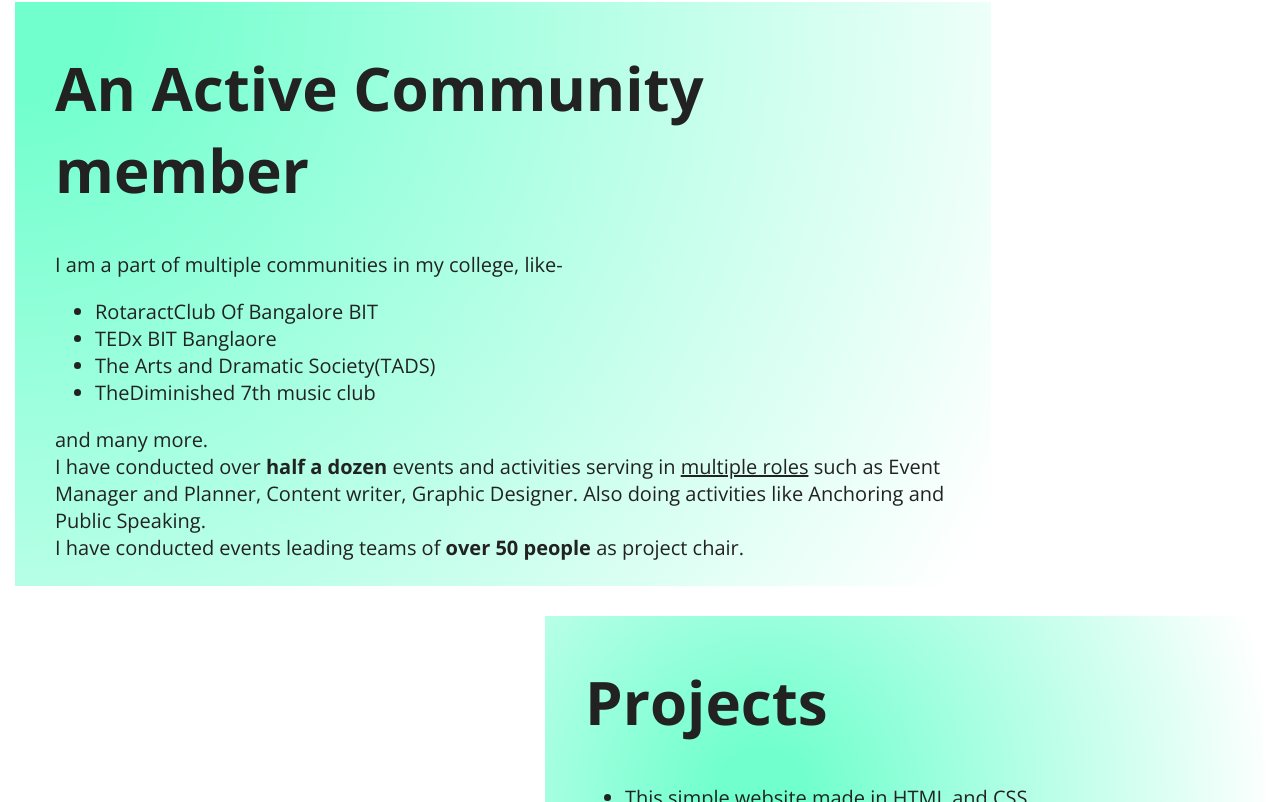
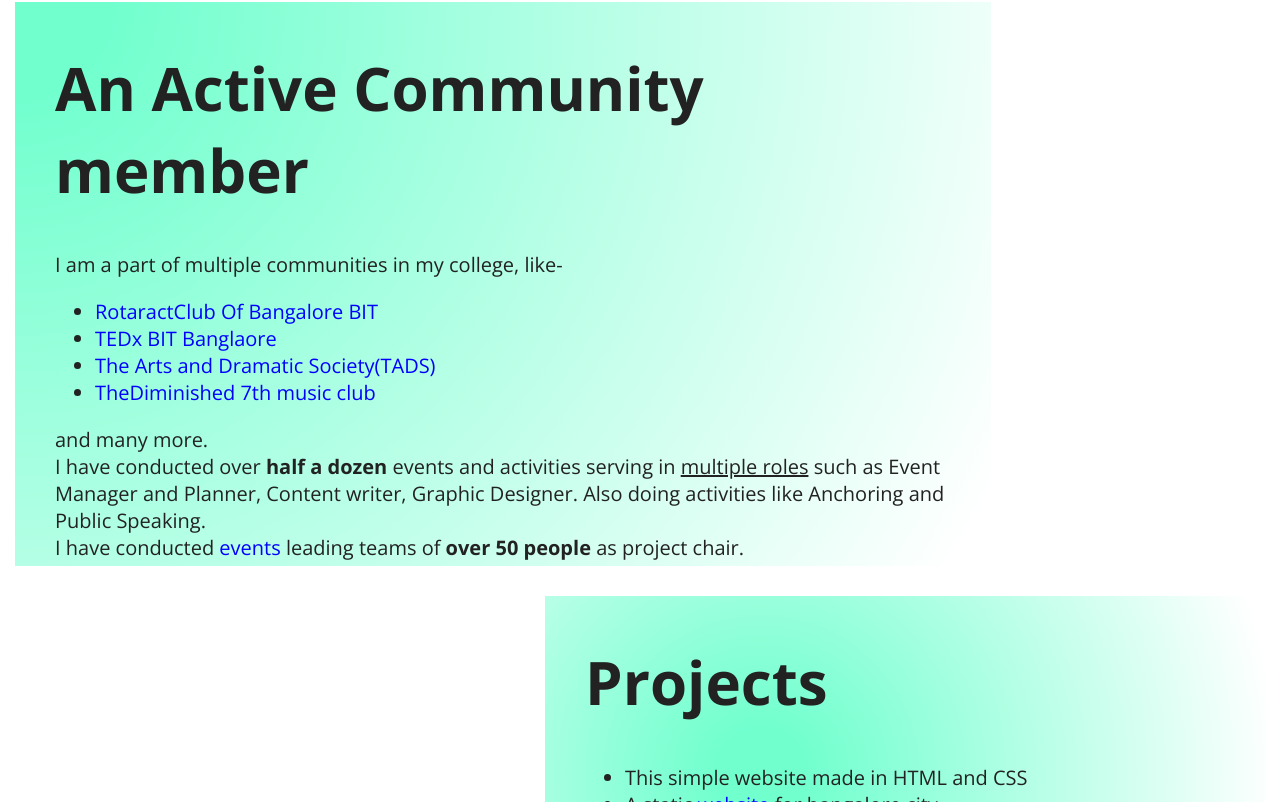
Before and after one commit to EffDuBois/My-Website, a plain HTML site: page v2/index.html in a window 1280 px wide. Shown: the part 2011-2813 px from the top of the page. Drawn offline with nearby package versions, Linux system fonts and the light colour scheme.

Commit message:
added links to insta pages of clubs

```diff
--- a/v2/index.html
+++ b/v2/index.html
@@ -57,22 +57,46 @@
 
         <div id="Community" class="left-side-card">
           <h1>An Active Community member</h1>
-          <p>
-            I am a part of multiple communities in my college, like-
-            <ul>
-              <li>RotaractClub Of Bangalore BIT</li>
-              <li>TEDx BIT Banglaore</li>
-              <li>The Arts and Dramatic Society(TADS)</li>
-              <li>TheDiminished 7th music club</li>
-            </ul>
-            and many more. <br />
-            I have conducted over <b>half a dozen</b> events and activities serving in
-            <u>multiple roles</u> such as Event Manager and Planner, Content writer,
-            Graphic Designer. Also doing activities like Anchoring and Public
-            Speaking. <br />
-            I have conducted events leading teams of <b>over 50 people</b> as project
-            chair.
-          </p>
+          <p>I am a part of multiple communities in my college, like-</p>
+
+          <ul>
+            <li>
+              <a
+                target="_blank"
+                href="https://www.instagram.com/rotaractclubofbit/"
+                >RotaractClub Of Bangalore BIT</a
+              >
+            </li>
+            <li>
+              <a
+                target="_blank"
+                href="https://www.instagram.com/tedxbitbangalore/"
+                >TEDx BIT Banglaore</a
+              >
+            </li>
+            <li>
+              <a target="_blank" href="https://www.instagram.com/tads.bit/"
+                >The Arts and Dramatic Society(TADS)</a
+              >
+            </li>
+            <li>
+              <a
+                target="_blank"
+                href="https://www.instagram.com/diminished7thbit/"
+                >TheDiminished 7th music club</a
+              >
+            </li>
+          </ul>
+          and many more. <br />
+          I have conducted over <b>half a dozen</b> events and activities
+          serving in <u>multiple roles</u> such as Event Manager and Planner,
+          Content writer, Graphic Designer. Also doing activities like Anchoring
+          and Public Speaking. <br />
+          I have conducted
+          <a target="_blank" href="https://www.instagram.com/p/CngWhO0pPib/"
+            >events</a
+          >
+          leading teams of <b>over 50 people</b> as project chair.
         </div>
 
         <div id="projects" class="right-side-card">
@@ -88,8 +112,8 @@
             </li>
             <li>
               An complaints and review app for contractors and the muncipality,
-              made in <b>react-native</b>, with postgreSQL and TypeScript backend by
-              Ashray
+              made in <b>react-native</b>, with postgreSQL and TypeScript
+              backend by Ashray
             </li>
           </ul>
         </div>
```
